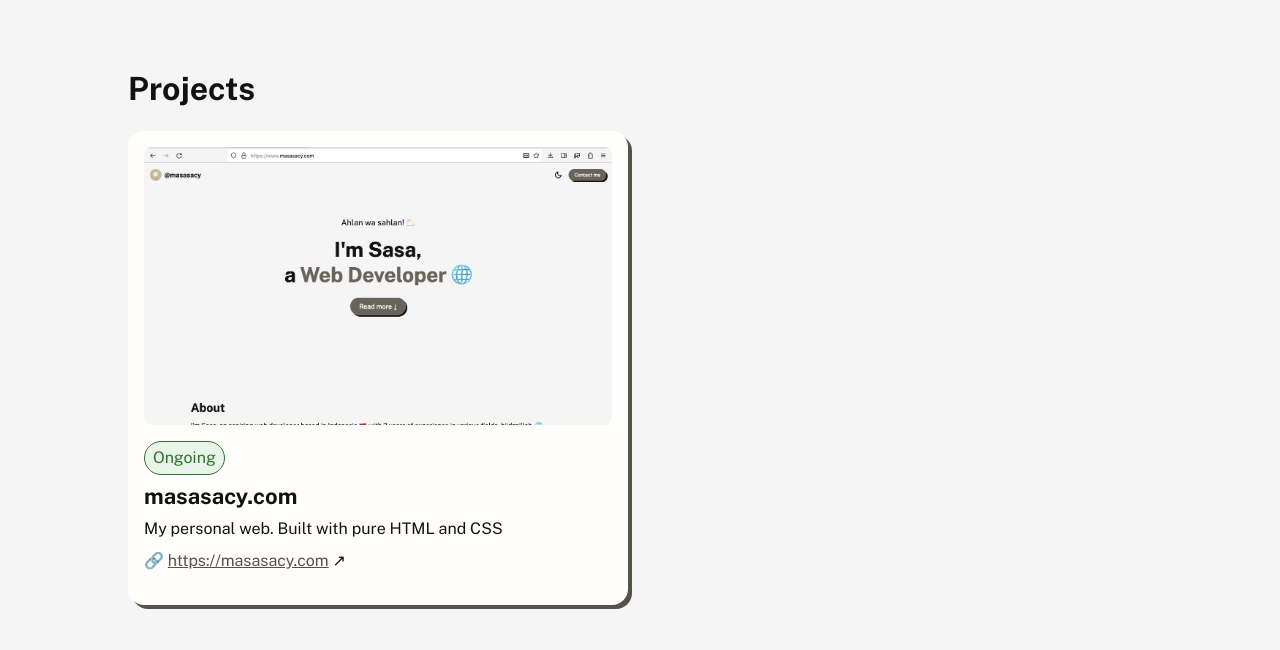
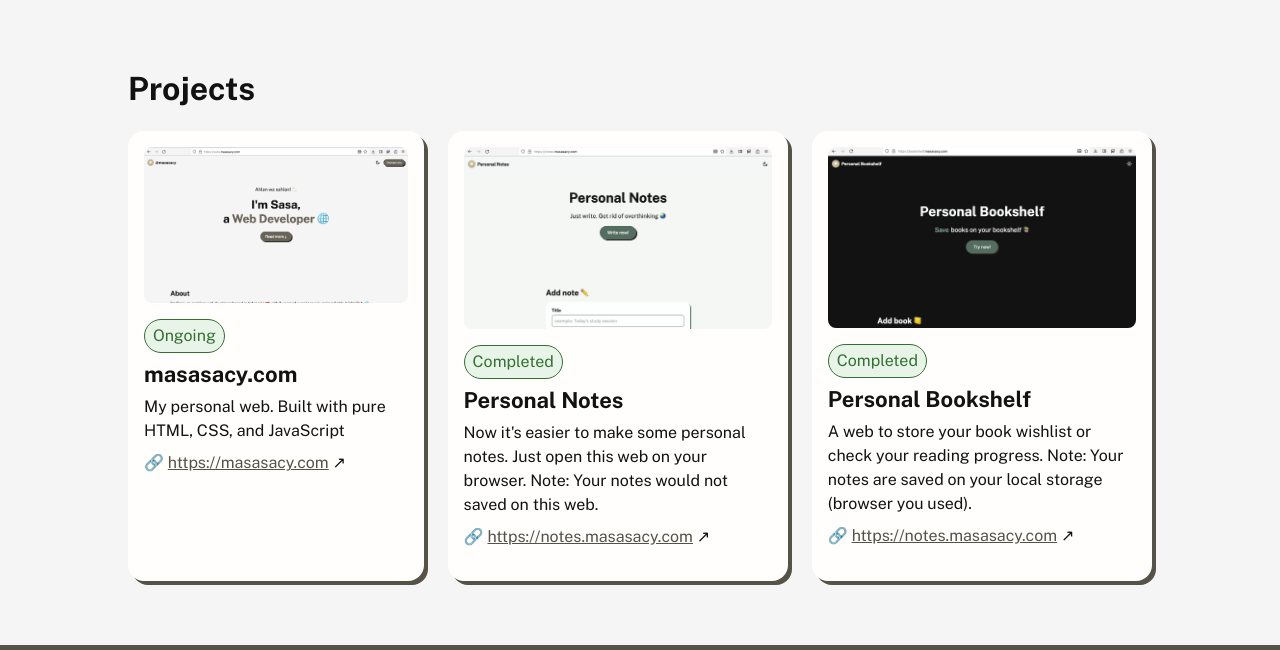
Before and after one commit to masasacy/masasacy, a plain HTML site: page index.html in a window 1280 px wide. Shown: the part 1280-1930 px from the top of the page. Drawn offline with nearby package versions, Linux system fonts and the light colour scheme; a script that the page names is missing.

Commit message:
fix: Update project

```diff
--- a/index.html
+++ b/index.html
@@ -69,8 +69,30 @@
                                         <p>Ongoing</p>
                                     </div>
                                     <h3>masasacy.com</h3>
-                                    <p>My personal web. Built with pure HTML and CSS</p>
+                                    <p>My personal web. Built with pure HTML, CSS, and JavaScript</p>
                                     <p>🔗 <a target="_blank" href="https://masasacy.com">https://masasacy.com</a> ↗</p>
+                                </div>
+                            </div>
+                            <div class="project">
+                                <img src="/img/image-project-2.png" alt="Project cover">
+                                <div class="project-detail">
+                                    <div class="status completed">
+                                        <p>Completed</p>
+                                    </div>
+                                    <h3>Personal Notes</h3>
+                                    <p>Now it's easier to make some personal notes. Just open this web on your browser. Note: Your notes would not saved on this web. </p>
+                                    <p>🔗 <a target="_blank" href="https://notes.masasacy.com">https://notes.masasacy.com</a> ↗</p>
+                                </div>
+                            </div>
+                            <div class="project">
+                                <img src="/img/image-project-3.png" alt="Project cover">
+                                <div class="project-detail">
+                                    <div class="status completed">
+                                        <p>Completed</p>
+                                    </div>
+                                    <h3>Personal Bookshelf</h3>
+                                    <p>A web to store your book wishlist or check your reading progress. Note: Your notes are saved on your local storage (browser you used). </p>
+                                    <p>🔗 <a target="_blank" href="https://notes.masasacy.com">https://notes.masasacy.com</a> ↗</p>
                                 </div>
                             </div>
                         </section>
```
Also changed, not shown: img/image-project-2.png (added), img/image-project-3.png (added).
